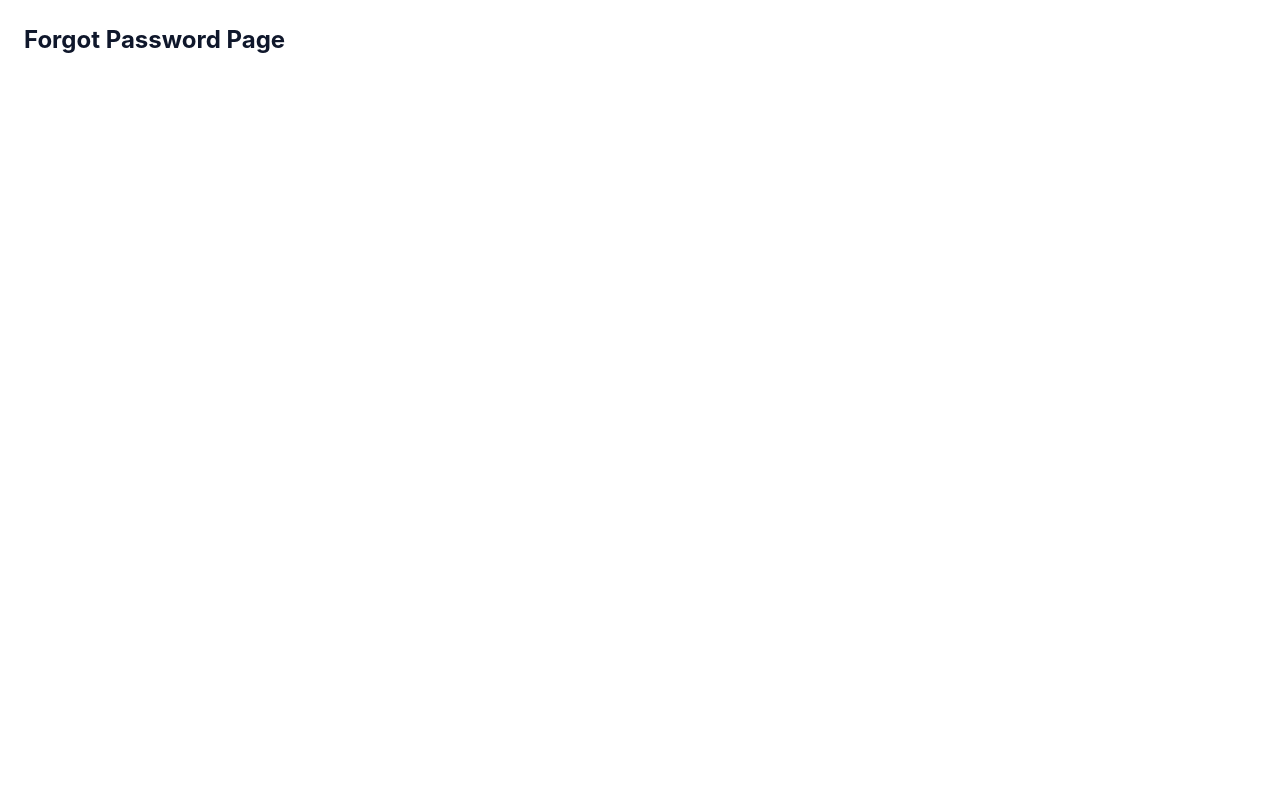
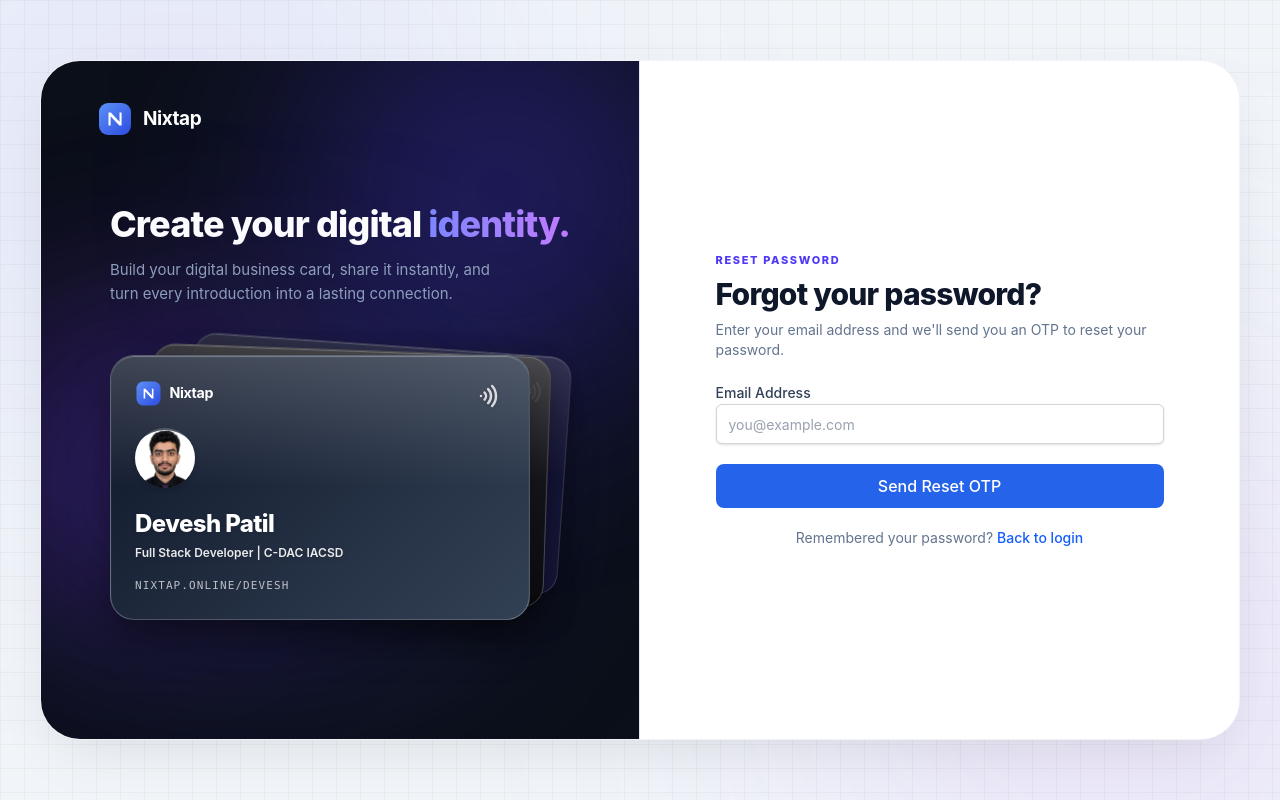
Before and after one commit to Swapnil-Bhandawale/nixtap-digital-business-card, a React (Vite) app in the folder nixtap-frontend-tailwind/: page /forgot-password in a window 1280 px wide. Built offline with nearby package versions, Linux system fonts and the light colour scheme.

Commit message:
feat: implement forgot password UI flow

```diff
--- a/nixtap-frontend-tailwind/src/api/authApi.js
+++ b/nixtap-frontend-tailwind/src/api/authApi.js
@@ -26,6 +26,16 @@
     return response.data;
   },
 
+  forgotPassword: async (data) => {
+    const response = await apiClient.post('/auth/forgot-password', data);
+    return response.data;
+  },
+
+  resetPassword: async (data) => {
+    const response = await apiClient.post('/auth/reset-password', data);
+    return response.data;
+  },
+
   startTrial: async () => {
     const response = await apiClient.post('/users/me/start-trial');
     return response.data?.data;
--- a/nixtap-frontend-tailwind/src/pages/auth/ForgotPassword.jsx
+++ b/nixtap-frontend-tailwind/src/pages/auth/ForgotPassword.jsx
@@ -1,11 +1,235 @@
-import React from 'react';
+import React, { useState } from 'react';
+import { Link, useNavigate } from 'react-router-dom';
+import { Button } from '../../components/ui/Button';
+import { Input } from '../../components/ui/Input';
+import { authApi } from '../../api/authApi';
+import AuthLayout from './components/AuthLayout';
+import { Mail, KeyRound, Lock, CheckCircle2, AlertCircle } from 'lucide-react';
 
-const ForgotPassword = () => {
+export default function ForgotPassword() {
+  const [step, setStep] = useState(1); // 1: Email, 2: Reset Password, 3: Success
+  const [email, setEmail] = useState('');
+  const [otp, setOtp] = useState('');
+  const [newPassword, setNewPassword] = useState('');
+  const [confirmPassword, setConfirmPassword] = useState('');
+  const [loading, setLoading] = useState(false);
+  const [error, setError] = useState(null);
+  const navigate = useNavigate();
+
+  const handleSendOtp = async (e) => {
+    e.preventDefault();
+    if (!email) {
+      setError("Please enter your email address");
+      return;
+    }
+
+    setLoading(true);
+    setError(null);
+    try {
+      await authApi.forgotPassword({ email });
+      setStep(2);
+    } catch (err) {
+      if (err.code === 'ERR_NETWORK') {
+        setError('Unable to connect to the server. Please check your connection.');
+      } else if (err.response?.data?.message) {
+        setError(err.response.data.message);
+      } else {
+        setError("Failed to send OTP. Please try again.");
+      }
+    } finally {
+      setLoading(false);
+    }
+  };
+
+  const handleResetPassword = async (e) => {
+    e.preventDefault();
+    setError(null);
+
+    if (!otp) {
+      setError("Please enter the OTP sent to your email");
+      return;
+    }
+    if (!newPassword || newPassword.length < 8) {
+      setError("Password must be at least 8 characters long");
+      return;
+    }
+    if (newPassword !== confirmPassword) {
+      setError("Passwords do not match");
+      return;
+    }
+
+    setLoading(true);
+    try {
+      await authApi.resetPassword({ email, otp, newPassword });
+      setStep(3);
+    } catch (err) {
+      if (err.code === 'ERR_NETWORK') {
+        setError('Unable to connect to the server. Please check your connection.');
+      } else if (err.response?.data?.message) {
+        setError(err.response.data.message);
+      } else {
+        setError("Failed to reset password. Please check your OTP and try again.");
+      }
+    } finally {
+      setLoading(false);
+    }
+  };
+
+  // Rendering step 1: Enter email
+  if (step === 1) {
+    return (
+      <AuthLayout eyebrow="Reset Password" heading="Forgot your password?">
+        <form onSubmit={handleSendOtp} className="space-y-5">
+          <p className="text-sm text-slate-500 dark:text-slate-400">
+            Enter your email address and we'll send you an OTP to reset your password.
+          </p>
+
+          {error && (
+            <div className="p-3 bg-red-50 dark:bg-red-950/50 border border-red-200 dark:border-red-900/50 text-red-600 dark:text-red-400 text-sm rounded-lg font-medium flex items-start gap-2">
+              <AlertCircle className="w-4 h-4 mt-0.5 shrink-0" />
+              <span>{error}</span>
+            </div>
+          )}
+
+          <div className="space-y-1">
+            <label htmlFor="email" className="text-sm font-medium text-slate-700 dark:text-slate-300">
+              Email Address
+            </label>
+            <Input
+              id="email"
+              type="email"
+              value={email}
+              onChange={(e) => setEmail(e.target.value)}
+              placeholder="you@example.com"
+              icon={<Mail className="w-5 h-5" />}
+              required
+            />
+          </div>
+
+          <Button type="submit" className="w-full h-11" isLoading={loading}>
+            Send Reset OTP
+          </Button>
+
+          <div className="text-center text-sm">
+            <span className="text-slate-500 dark:text-slate-400">Remembered your password? </span>
+            <Link to="/login" className="text-blue-600 dark:text-blue-400 hover:underline font-medium">
+              Back to login
+            </Link>
+          </div>
+        </form>
+      </AuthLayout>
+    );
+  }
+
+  // Rendering step 2: Enter OTP and New Password
+  if (step === 2) {
+    return (
+      <AuthLayout eyebrow="Verification" heading="Reset your password">
+        <form onSubmit={handleResetPassword} className="space-y-5">
+          <p className="text-sm text-slate-500 dark:text-slate-400">
+            We've sent an OTP to <span className="font-medium text-slate-700 dark:text-slate-300">{email}</span>. Please enter it below along with your new password.
+          </p>
+
+          {error && (
+            <div className="p-3 bg-red-50 dark:bg-red-950/50 border border-red-200 dark:border-red-900/50 text-red-600 dark:text-red-400 text-sm rounded-lg font-medium flex items-start gap-2">
+              <AlertCircle className="w-4 h-4 mt-0.5 shrink-0" />
+              <span>{error}</span>
+            </div>
+          )}
+
+          <div className="space-y-4">
+            <div className="space-y-1">
+              <label htmlFor="otp" className="text-sm font-medium text-slate-700 dark:text-slate-300">
+                OTP Code
+              </label>
+              <Input
+                id="otp"
+                type="text"
+                value={otp}
+                onChange={(e) => setOtp(e.target.value)}
+                placeholder="Enter 6-digit OTP"
+                icon={<KeyRound className="w-5 h-5" />}
+                required
+                maxLength={6}
+              />
+            </div>
+
+            <div className="space-y-1">
+              <label htmlFor="newPassword" className="text-sm font-medium text-slate-700 dark:text-slate-300">
+                New Password
+              </label>
+              <Input
+                id="newPassword"
+                type="password"
+                value={newPassword}
+                onChange={(e) => setNewPassword(e.target.value)}
+                placeholder="Must be at least 8 characters"
+                icon={<Lock className="w-5 h-5" />}
+                required
+                minLength={8}
+              />
+            </div>
+
+            <div className="space-y-1">
+              <label htmlFor="confirmPassword" className="text-sm font-medium text-slate-700 dark:text-slate-300">
+                Confirm Password
+              </label>
+              <Input
+                id="confirmPassword"
+                type="password"
+                value={confirmPassword}
+                onChange={(e) => setConfirmPassword(e.target.value)}
+                placeholder="Confirm your new password"
+                icon={<Lock className="w-5 h-5" />}
+                required
+              />
+            </div>
+          </div>
+
+          <Button type="submit" className="w-full h-11" isLoading={loading}>
+            Reset Password
+          </Button>
+
+          <div className="text-center text-sm">
+            <button
+              type="button"
+              onClick={() => {
+                setStep(1);
+                setOtp('');
+                setError(null);
+              }}
+              className="text-slate-500 dark:text-slate-400 hover:text-slate-700 dark:hover:text-slate-200 underline-offset-4 hover:underline"
+            >
+              Didn't receive the OTP? Try another email
+            </button>
+          </div>
+        </form>
+      </AuthLayout>
+    );
+  }
+
+  // Rendering step 3: Success
   return (
-    <div className="p-6">
-      <h1 className="text-2xl font-bold">Forgot Password Page</h1>
-    </div>
+    <AuthLayout eyebrow="Success" heading="Password Reset Complete">
+      <div className="text-center space-y-6">
+        <div className="flex justify-center">
+          <div className="w-16 h-16 bg-green-100 dark:bg-green-900/30 text-green-600 dark:text-green-500 rounded-full flex items-center justify-center">
+            <CheckCircle2 className="w-8 h-8" />
+          </div>
+        </div>
+
+        <p className="text-sm text-slate-500 dark:text-slate-400">
+          Your password has been successfully reset. You can now use your new password to log in to your account.
+        </p>
+
+        <Button
+          type="button"
+          onClick={() => navigate('/login')}
+          className="w-full h-11"
+        >
+          Go to Login
+        </Button>
+      </div>
+    </AuthLayout>
   );
-};
-
-export default ForgotPassword;
+}
```
